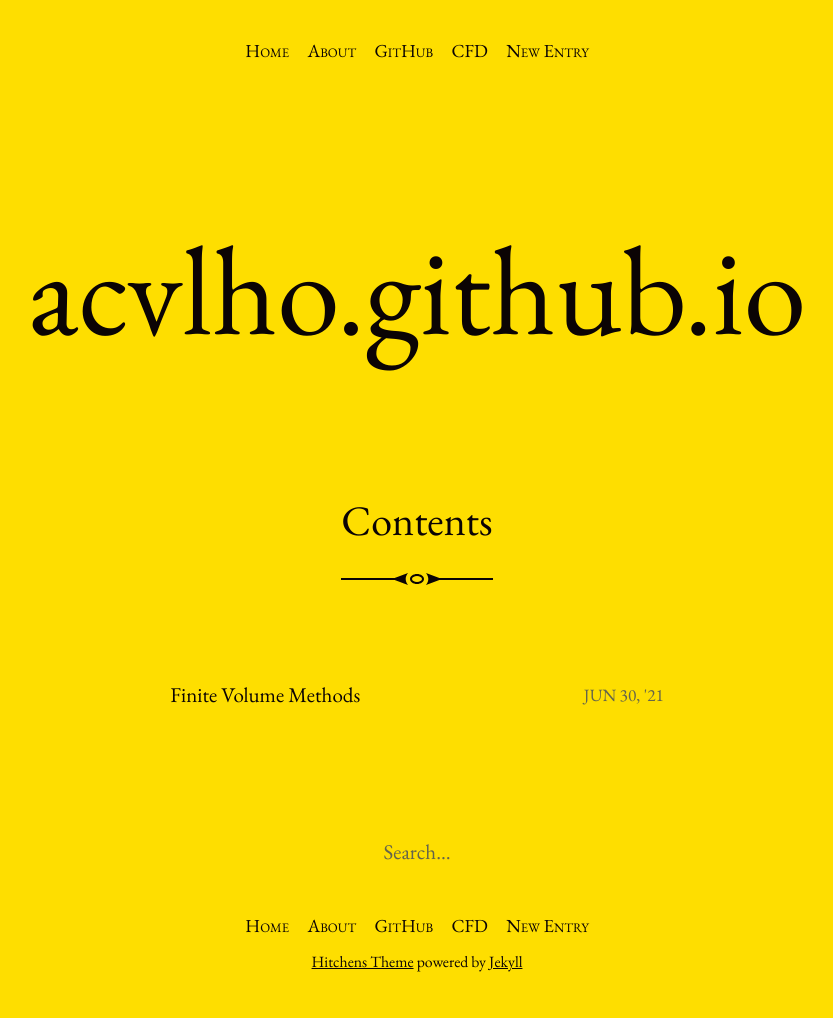
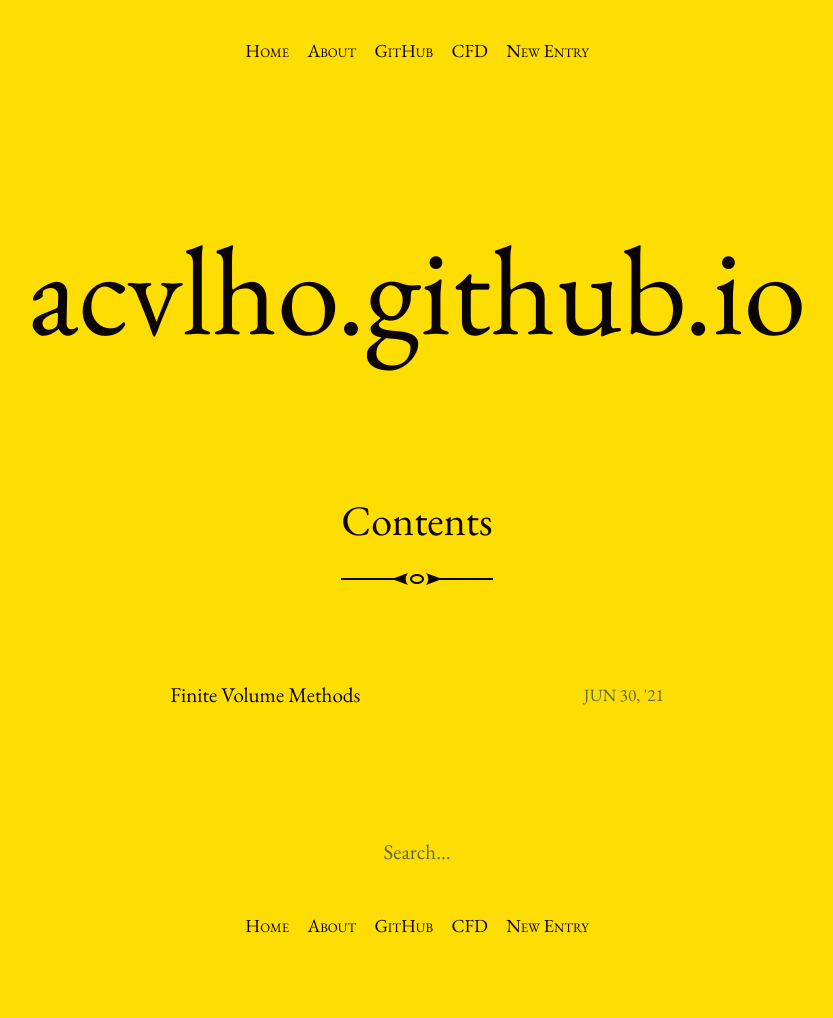
Before and after one commit to acvlho/acvlho.github.io, a Jekyll site: the page built from README.md, in a window 1280 px wide. Shown: the whole page, without its empty margins (223-1056 px from the left). Built offline with Jekyll 4.4.1, drawn with Linux system fonts in a browser that asks for light colours; our own code applies the rules of GitHub Pages for plain Markdown files; after the commit the page ends 944 px from its top, so only the background shows below that.

Commit message:
Update _config.yml

```diff
--- a/_config.yml
+++ b/_config.yml
@@ -1 +1,3 @@
 remote_theme: patdryburgh/hitchens
+url: https://allanmodc.github.io
+hide_credits: true
```
